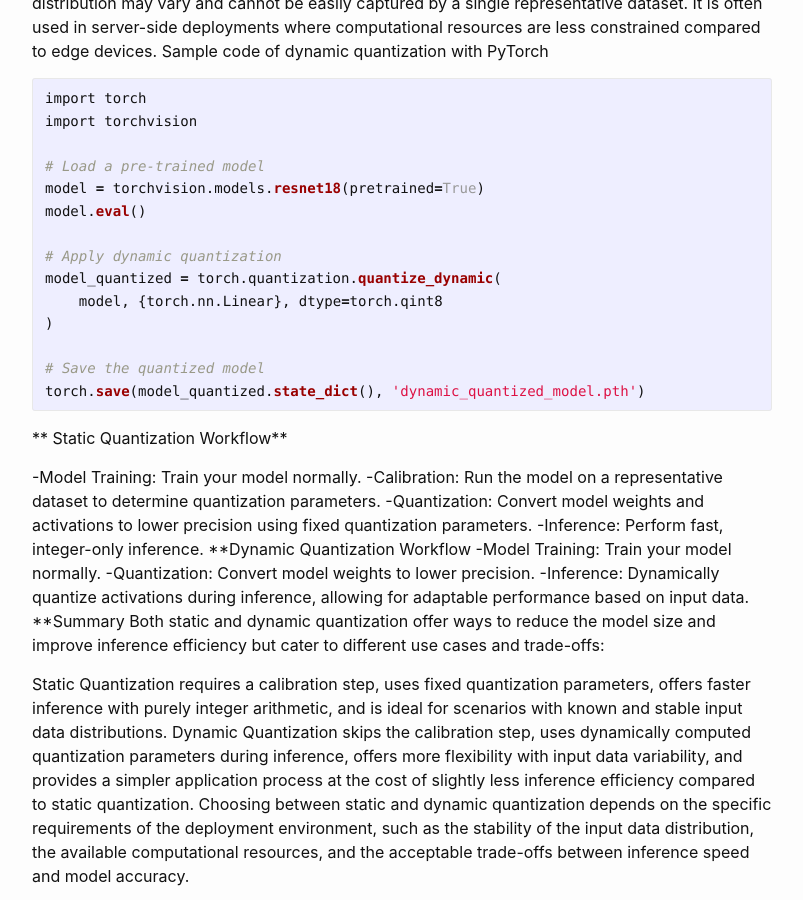
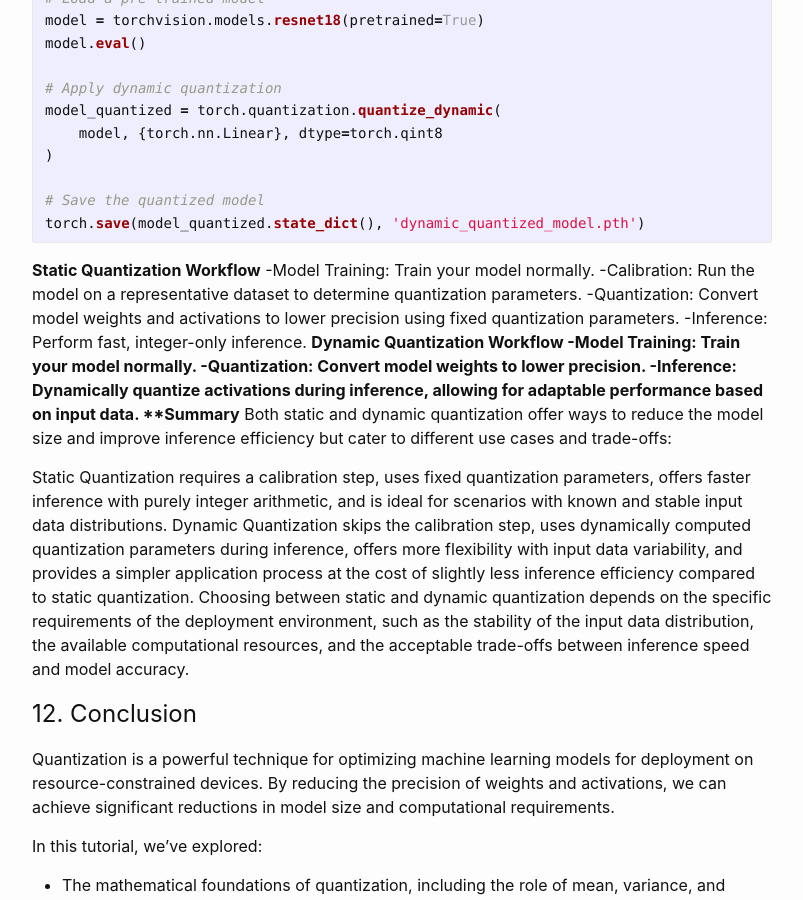
Before and after one commit to panaali/mseyfi.github.io, a Jekyll site: the page built from posts/Quantization.md, in a window 1280 px wide and 900 px high, scrolled down 38177 px. Shown: the whole window, without its empty margins (238-1041 px from the left). Built offline with Jekyll 4.4.1, drawn with Linux system fonts in a browser that asks for light colours; our own code applies the rules of GitHub Pages for plain Markdown files; some of the changed text lies outside the part shown.

````diff
--- a/posts/Quantization.md
+++ b/posts/Quantization.md
@@ -1602,17 +1602,14 @@ What is quantization? Quantization is a process used in machine learning to redu
 Static quantization converts the weights and activates of a neural network to lower precision (e.g., from 32-bit floating-point to 8-bit integers) during the training or post-training phase. Here we have a more detailed breakdown of static quantization:
 
 1. **Calibration Phase**
-
 -A calibration step is performed where the model runs on a representative dataset. This step is important as it helps to gather the distribution statistics of the activations, which are then used to determine the optimal scaling factors (quantization parameters) for each layer.
 Quantization Parameters
 In this step, the model weights are quantized to a lower precision format (e.g., int8). The scale and zero-point for each layer are computed based on the calibration data and are fixed during inference.
 
 2. **Inference**
-
 -During inference, both the weights and activations are quantized to int8. Since the quantization parameters are fixed, the model uses these pre-determined scales and zero-points to perform fast, integer-only computations.
 
 3. **Performance**
-
 -Static quantization typically results in more efficient execution compared to dynamic quantization because all the computations can be done using integer arithmetic, which is faster on many hardware platforms. It often achieves better accuracy compared to dynamic quantization since the quantization parameters are finely tuned using the calibration data.
 
 **Use Cases of Static Quantization**
@@ -1651,18 +1648,15 @@ torch.save(model_quantized.state_dict(), "quantized_model.pth")
 Dynamic quantization quantizes only the weights to a lower precision and leaves the activations in floating-point during the model’s runtime. Deeper look at dynamic quantization:
 
 1. **No Calibration Needed**
-
 - Dynamic quantization does not require a separate calibration phase. The quantization parameters are determined on-the-fly during inference. This makes it more straightforward to apply since it eliminates the need for a representative calibration dataset.
 
 2. **Quantization Parameters**
-
 - Model weights are quantized to lower precision as int8 format before inference. During inference, activations are dynamically quantized, which means their scale and zero-point are computed for each batch or layer during execution.
 
 3. **Inference**
 -Weights are stored and computed in int8, but activations remain in floating-point until they are used in computations. This allows the model to adapt to the variability in input data at runtime by recalculating the quantization parameters dynamically.
 
 4. **Performance**
-
 -Dynamic quantization typically incurs a lower reduction in model accuracy compared to static quantization since it can adapt to changes in input data distribution on-the-fly. However, it may not achieve the same level of inference speedup as static quantization because part of the computation still involves floating-point operations.
 
 **Use Cases:**
@@ -1684,8 +1678,7 @@ model_quantized = torch.quantization.quantize_dynamic(
 # Save the quantized model
 torch.save(model_quantized.state_dict(), 'dynamic_quantized_model.pth')
 ```
-** Static Quantization Workflow**
-
+**Static Quantization Workflow**
 -Model Training: Train your model normally.
 -Calibration: Run the model on a representative dataset to determine quantization parameters.
 -Quantization: Convert model weights and activations to lower precision using fixed quantization parameters.
@@ -1694,7 +1687,7 @@ torch.save(model_quantized.state_dict(), 'dynamic_quantized_model.pth')
 -Model Training: Train your model normally.
 -Quantization: Convert model weights to lower precision.
 -Inference: Dynamically quantize activations during inference, allowing for adaptable performance based on input data.
-**Summary
+**Summary**
 Both static and dynamic quantization offer ways to reduce the model size and improve inference efficiency but cater to different use cases and trade-offs:
 
 Static Quantization requires a calibration step, uses fixed quantization parameters, offers faster inference with purely integer arithmetic, and is ideal for scenarios with known and stable input data distributions.
````
Also changed, not shown: other parts of posts/Quantization.md (+1 -0 lines).
